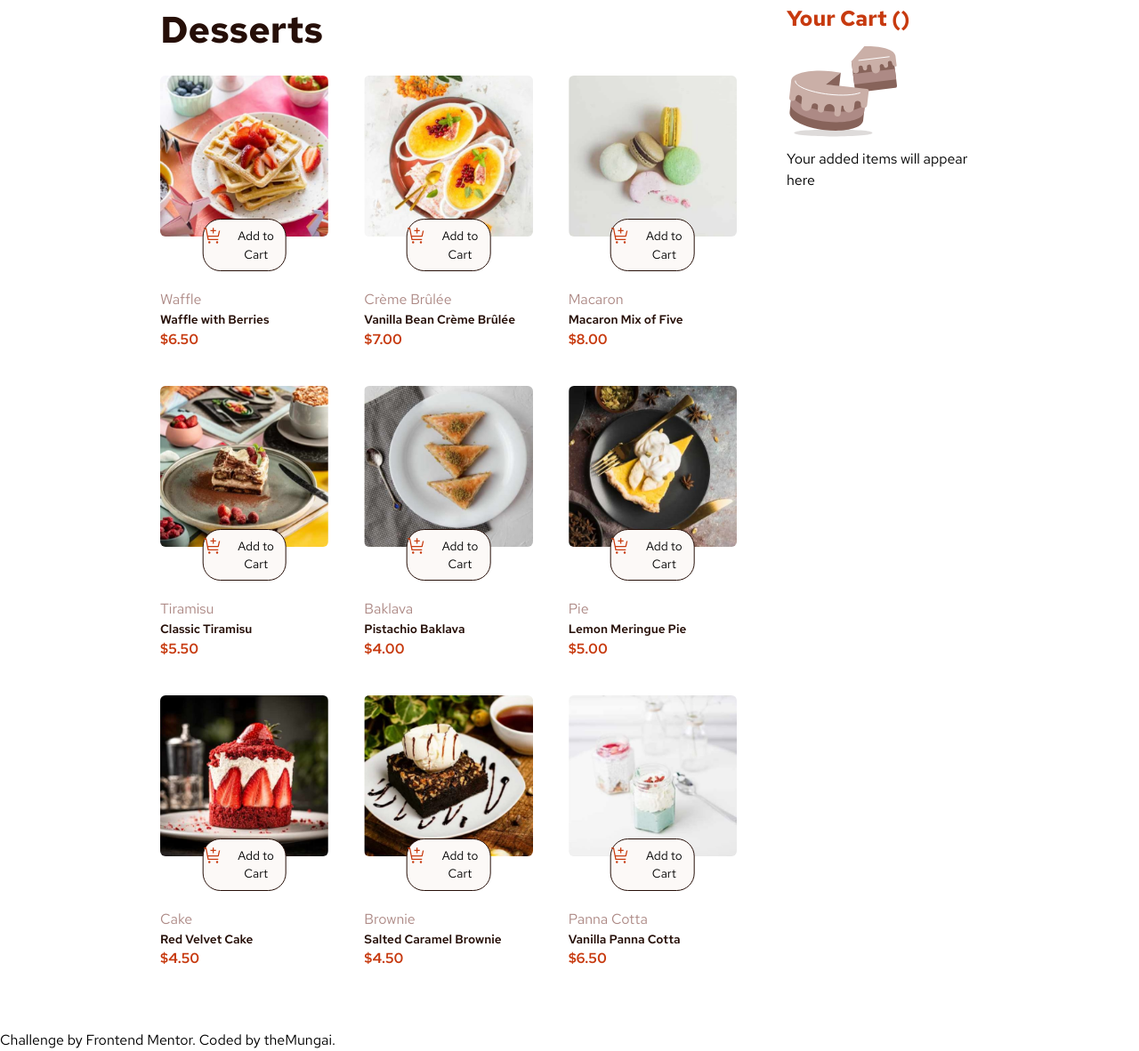
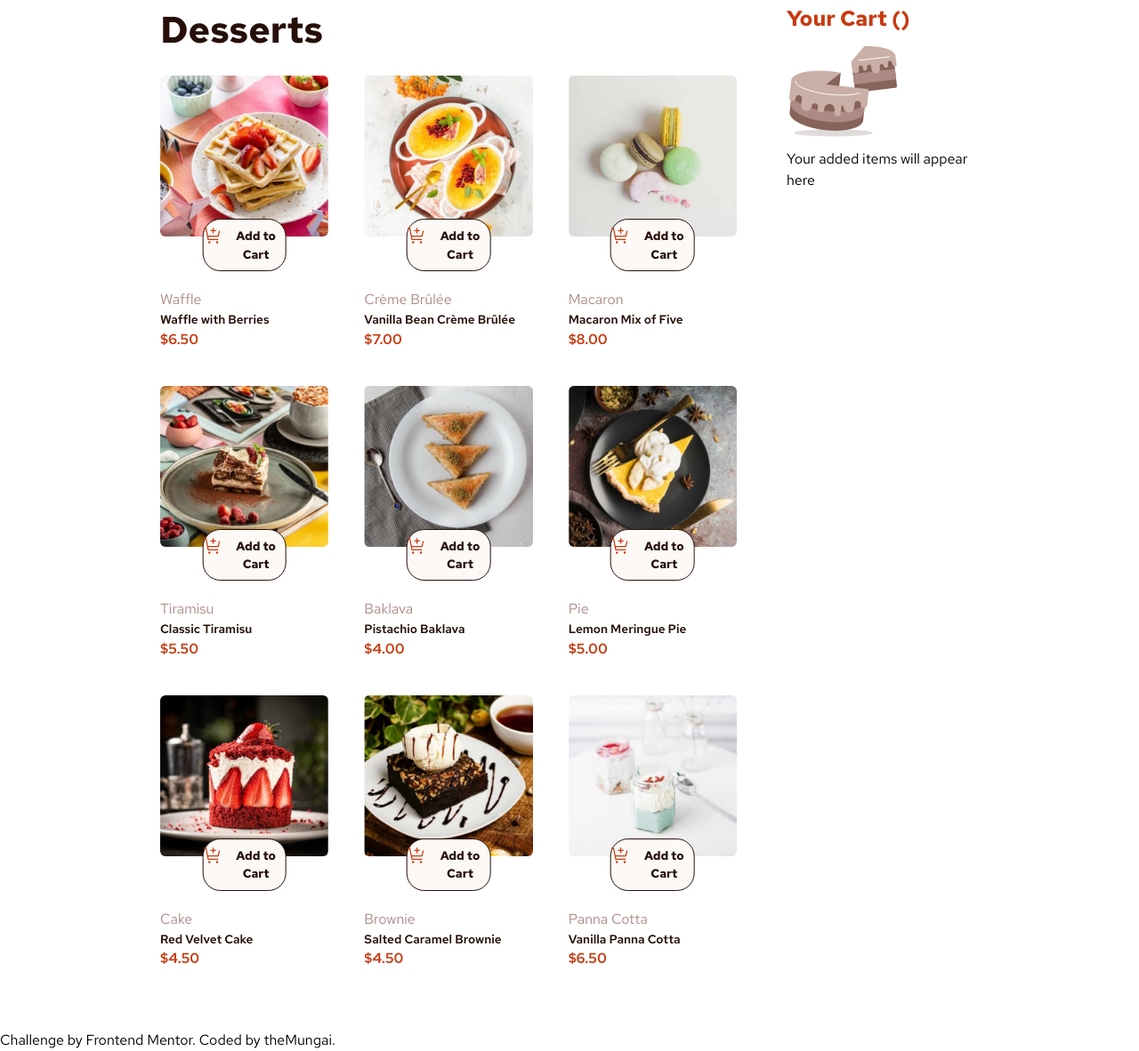
Before and after one commit to theMungai/product-list-with-cart, a website: page build/index.html in a window 1280 px wide. Shown: the part 65-1247 px from the top of the page at 89% size. Drawn offline with Linux system fonts and the light colour scheme.

Commit message:
Product List with Cart

```diff
--- a/build/index.html
+++ b/build/index.html
@@ -23,7 +23,7 @@
                         <img src="/build/images/image-waffle-tablet.jpg" alt="" class=" hidden sm:block md:hidden rounded-md">
                         <img src="/build/images/image-waffle-mobile.jpg" alt="" class=" block sm:hidden rounded-md">
                     </div>
-                    <button class="rounded-[20px] border-rose-900 hover:border-red border-[0.9px] hover:text-red flex justify-center py-[8px] w-2/4 text-[0.85rem] relative left-1/2 transform -translate-x-1/2 -top-5 bg-rose-50"> <img src="/build/images/icon-add-to-cart.svg" class="pr-[5px]" alt=""> Add to Cart</button>
+                    <button class="rounded-[20px] border-rose-900 hover:border-red border-[0.9px] font-bold text-rose-900 hover:text-red flex justify-center py-[8px] w-2/4 text-[0.85rem] relative left-1/2 transform -translate-x-1/2 -top-5 bg-rose-50"> <img src="/build/images/icon-add-to-cart.svg" class="pr-[5px]" alt=""> Add to Cart</button>
                     <div>
                         <p class="text-rose-400">Waffle</p>
                         <p class="text-rose-900 font-semibold text-[0.85rem]">Waffle with Berries</p>
@@ -38,7 +38,7 @@
                         <img src="/build/images/image-creme-brulee-tablet.jpg" alt="" class=" hidden sm:block md:hidden rounded-md">
                         <img src="/build/images/image-creme-brulee-mobile.jpg" alt="" class=" block sm:hidden rounded-md">
                     </div>
-                    <button class="rounded-[20px] border-rose-900 hover:border-red border-[0.9px] hover:text-red flex justify-center py-[8px] w-2/4 text-[0.85rem] relative left-1/2 transform -translate-x-1/2 -top-5 bg-rose-50"> <img src="/build/images/icon-add-to-cart.svg" class="pr-[5px]" alt=""> Add to Cart</button>
+                    <button class="rounded-[20px] border-rose-900 hover:border-red border-[0.9px] font-bold text-rose-900 hover:text-red flex justify-center py-[8px] w-2/4 text-[0.85rem] relative left-1/2 transform -translate-x-1/2 -top-5 bg-rose-50"> <img src="/build/images/icon-add-to-cart.svg" class="pr-[5px]" alt=""> Add to Cart</button>
                     <div>
                         <p class="text-rose-400">Crème Brûlée</p>
                         <p class="text-rose-900 font-semibold text-[0.85rem]">Vanilla Bean Crème Brûlée</p>
@@ -53,7 +53,7 @@
                         <img src="/build/images/image-macaron-tablet.jpg" alt="" class=" hidden sm:block md:hidden rounded-md">
                         <img src="/build/images/image-macaron-mobile.jpg" alt="" class=" block sm:hidden rounded-md">
                     </div>
-                    <button class="rounded-[20px] border-rose-900 hover:border-red border-[0.9px] hover:text-red flex justify-center py-[8px] w-2/4 text-[0.85rem] relative left-1/2 transform -translate-x-1/2 -top-5 bg-rose-50"> <img src="/build/images/icon-add-to-cart.svg" class="pr-[5px]" alt=""> Add to Cart</button>
+                    <button class="rounded-[20px] border-rose-900 hover:border-red border-[0.9px] font-bold text-rose-900 hover:text-red flex justify-center py-[8px] w-2/4 text-[0.85rem] relative left-1/2 transform -translate-x-1/2 -top-5 bg-rose-50"> <img src="/build/images/icon-add-to-cart.svg" class="pr-[5px]" alt=""> Add to Cart</button>
                     <div>
                         <p class="text-rose-400">Macaron</p>
                         <p class="text-rose-900 font-semibold text-[0.85rem]">Macaron Mix of Five</p>
@@ -69,7 +69,7 @@
                         <img src="/build/images/image-tiramisu-tablet.jpg" alt="" class=" hidden sm:block md:hidden rounded-md">
                         <img src="/build/images/image-tiramisu-mobile.jpg" alt="" class=" block sm:hidden rounded-md">
                     </div>
-                    <button class="rounded-[20px] border-rose-900 hover:border-red border-[0.9px] hover:text-red flex justify-center py-[8px] w-2/4 text-[0.85rem] relative left-1/2 transform -translate-x-1/2 -top-5 bg-rose-50"> <img src="/build/images/icon-add-to-cart.svg" class="pr-[5px]" alt=""> Add to Cart</button>
+                    <button class="rounded-[20px] border-rose-900 hover:border-red border-[0.9px] font-bold text-rose-900 hover:text-red flex justify-center py-[8px] w-2/4 text-[0.85rem] relative left-1/2 transform -translate-x-1/2 -top-5 bg-rose-50"> <img src="/build/images/icon-add-to-cart.svg" class="pr-[5px]" alt=""> Add to Cart</button>
                     <div>
                         <p class="text-rose-400">Tiramisu</p>
                         <p class="text-rose-900 font-semibold text-[0.85rem]">Classic Tiramisu</p>
@@ -84,7 +84,7 @@
                         <img src="/build/images/image-baklava-tablet.jpg" alt="" class=" hidden sm:block md:hidden rounded-md">
                         <img src="/build/images/image-baklava-mobile.jpg" alt="" class=" block sm:hidden rounded-md">
                     </div>
-                    <button class="rounded-[20px] border-rose-900 hover:border-red border-[0.9px] hover:text-red flex justify-center py-[8px] w-2/4 text-[0.85rem] relative left-1/2 transform -translate-x-1/2 -top-5 bg-rose-50"> <img src="/build/images/icon-add-to-cart.svg" class="pr-[5px]" alt=""> Add to Cart</button>
+                    <button class="rounded-[20px] border-rose-900 hover:border-red border-[0.9px] font-bold text-rose-900 hover:text-red flex justify-center py-[8px] w-2/4 text-[0.85rem] relative left-1/2 transform -translate-x-1/2 -top-5 bg-rose-50"> <img src="/build/images/icon-add-to-cart.svg" class="pr-[5px]" alt=""> Add to Cart</button>
                     <div>
                         <p class="text-rose-400">Baklava</p>
                         <p class="text-rose-900 font-semibold text-[0.85rem]">Pistachio Baklava</p>
@@ -99,7 +99,7 @@
                         <img src="/build/images/image-meringue-tablet.jpg" alt="" class=" hidden sm:block md:hidden rounded-md">
                         <img src="/build/images/image-meringue-mobile.jpg" alt="" class=" block sm:hidden rounded-md">
                     </div>
-                    <button class="rounded-[20px] border-rose-900 hover:border-red border-[0.9px] hover:text-red flex justify-center py-[8px] w-2/4 text-[0.85rem] relative left-1/2 transform -translate-x-1/2 -top-5 bg-rose-50"> <img src="/build/images/icon-add-to-cart.svg" class="pr-[5px]" alt=""> Add to Cart</button>
+                    <button class="rounded-[20px] border-rose-900 hover:border-red border-[0.9px] font-bold text-rose-900 hover:text-red flex justify-center py-[8px] w-2/4 text-[0.85rem] relative left-1/2 transform -translate-x-1/2 -top-5 bg-rose-50"> <img src="/build/images/icon-add-to-cart.svg" class="pr-[5px]" alt=""> Add to Cart</button>
                     <div>
                         <p class="text-rose-400">Pie</p>
                         <p class="text-rose-900 font-semibold text-[0.85rem]">Lemon Meringue Pie</p>
@@ -115,7 +115,7 @@
                         <img src="/build/images/image-cake-tablet.jpg" alt="" class=" hidden sm:block md:hidden rounded-md">
                         <img src="/build/images/image-cake-mobile.jpg" alt="" class=" block sm:hidden rounded-md">
                     </div>
-                    <button class="rounded-[20px] border-rose-900 hover:border-red border-[0.9px] hover:text-red flex justify-center py-[8px] w-2/4 text-[0.85rem] relative left-1/2 transform -translate-x-1/2 -top-5 bg-rose-50"> <img src="/build/images/icon-add-to-cart.svg" class="pr-[5px]" alt=""> Add to Cart<button>
+                    <button class="rounded-[20px] border-rose-900 hover:border-red border-[0.9px] font-bold text-rose-900 hover:text-red flex justify-center py-[8px] w-2/4 text-[0.85rem] relative left-1/2 transform -translate-x-1/2 -top-5 bg-rose-50"> <img src="/build/images/icon-add-to-cart.svg" class="pr-[5px]" alt=""> Add to Cart<button>
                     <div class="text-left">
                         <p class="text-rose-400">Cake</p>
                         <p class="text-rose-900 font-semibold text-[0.85rem]">Red Velvet Cake</p>
@@ -130,7 +130,7 @@
                         <img src="/build/images/image-brownie-tablet.jpg" alt="" class=" hidden sm:block md:hidden rounded-md">
                         <img src="/build/images/image-brownie-mobile.jpg" alt="" class=" block sm:hidden rounded-md">
                     </div>
-                    <button class="rounded-[20px] border-rose-900 hover:border-red border-[0.9px] hover:text-red flex justify-center py-[8px] w-2/4 text-[0.85rem] relative left-1/2 transform -translate-x-1/2 -top-5 bg-rose-50"> <img src="/build/images/icon-add-to-cart.svg" class="pr-[5px]" alt=""> Add to Cart</button>
+                    <button class="rounded-[20px] border-rose-900 hover:border-red border-[0.9px] font-bold text-rose-900 hover:text-red flex justify-center py-[8px] w-2/4 text-[0.85rem] relative left-1/2 transform -translate-x-1/2 -top-5 bg-rose-50"> <img src="/build/images/icon-add-to-cart.svg" class="pr-[5px]" alt=""> Add to Cart</button>
                     <div>
                         <p class="text-rose-400">Brownie</p>
                         <p class="text-rose-900 font-semibold text-[0.85rem]">Salted Caramel Brownie</p>
@@ -145,7 +145,7 @@
                         <img src="/build/images/image-panna-cotta-tablet.jpg" alt="" class=" hidden sm:block md:hidden rounded-md">
                         <img src="/build/images/image-panna-cotta-mobile.jpg" alt="" class=" block sm:hidden rounded-md">
                     </div>
-                    <button class="rounded-[20px] border-rose-900 hover:border-red border-[0.9px] hover:text-red flex justify-center py-[8px] w-2/4 text-[0.85rem] relative left-1/2 transform -translate-x-1/2 -top-5 bg-rose-50"> <img src="/build/images/icon-add-to-cart.svg" class="pr-[5px]" alt=""> Add to Cart</button>
+                    <button class="rounded-[20px] border-rose-900 hover:border-red border-[0.9px] font-bold text-rose-900 hover:text-red flex justify-center py-[8px] w-2/4 text-[0.85rem] relative left-1/2 transform -translate-x-1/2 -top-5 bg-rose-50"> <img src="/build/images/icon-add-to-cart.svg" class="pr-[5px]" alt=""> Add to Cart</button>
                     <div>
                         <p class="text-rose-400">Panna Cotta</p>
                         <p class="text-rose-900 font-semibold text-[0.85rem]">Vanilla Panna Cotta</p>
```
Also changed, not shown: build/css/style.css.
